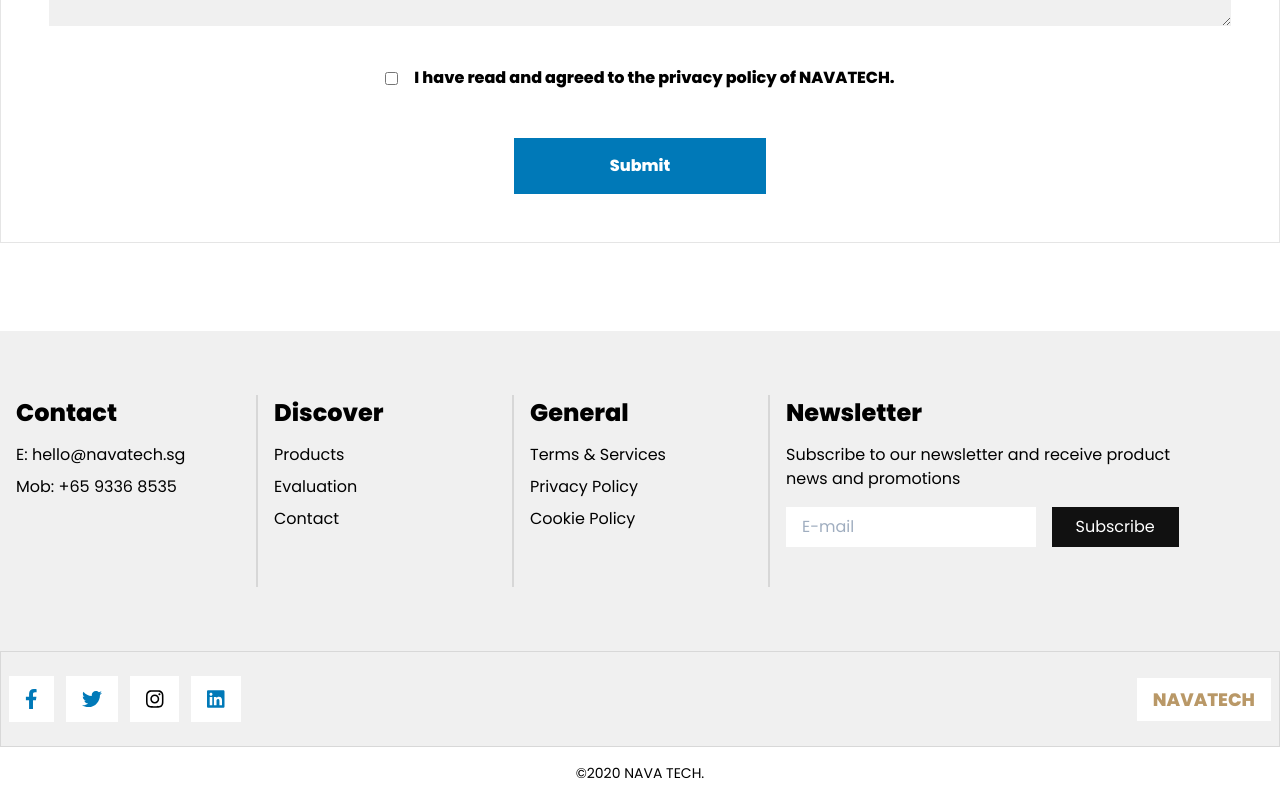
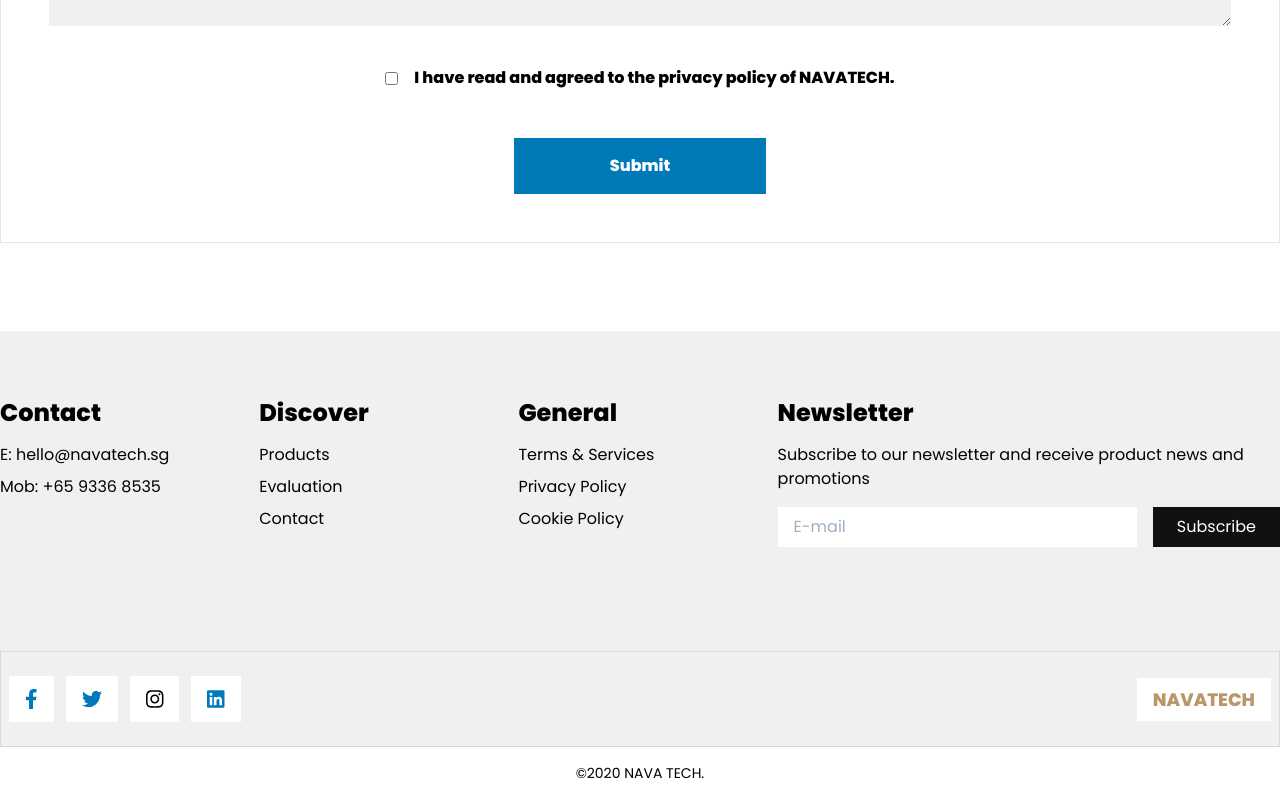
Before and after one commit to aatauil/Navatech-frontend, a React (Create React App) app: page /Contact in a window 1280 px wide. Shown: the part 1237-2037 px from the top of the page. Built offline with nearby package versions, Linux system fonts and the light colour scheme.

Commit message:
Started with SingleProduct page

```diff
--- a/src/App.js
+++ b/src/App.js
@@ -7,6 +7,7 @@ import Footer from './Components/Shared/Footer';
 import HomePage from './Routes/HomePage';
 import Evaluation from './Routes/PoolEvalutation';
 import Products from './Routes/Products';
+import SingleProduct from './Routes/SingleProduct'
 import Contact from './Routes/Contact';
 import TopBar from './Components/Shared/TopBar'
 
@@ -22,6 +23,7 @@ function App() {
             <Route path="/Evaluation" component={Evaluation}/>
             <Route path="/Products" component={Products}/>
             <Route path="/Contact" component={Contact}/>
+            <Route path="/Product/:id" component={SingleProduct}/>
           </Switch>
         <Footer />
       </div>
--- a/src/Components/Shared/Footer.js
+++ b/src/Components/Shared/Footer.js
@@ -6,8 +6,8 @@ function Footer() {
     return (
         <footer className="bg-gray" >
             <div className="container pt-16 md:pb-16 mx-auto">
-                <div className="flex md:flex-grow flex-col md:flex-row">
-                <div className="xl:w-1/5 px-4  md:border-b-0 md:w-1/3 text-center md:text-left mb-6 border-black w-full">
+                <div className="grid grid-flow-row gap-4 md:grid-cols-4 xl:grid-cols-5">
+                <div className=" md:border-b-0 text-center md:text-left border-black w-full">
                     <h2 className="font-bold text-2xl mb-3 ">Contact</h2>
                     <ol className="list-none mb-10">
                         <li className="pb-2">
@@ -18,7 +18,7 @@ function Footer() {
                         </li>
                     </ol>
                 </div>
-                <div className=" w-1/5 px-4 border-l-2 border-black hidden xl:inline ">
+                <div className=" hidden xl:inline ">
                     <h2 className="font-bold text-2xl mb-3 ">Discover</h2>
                     <nav className="list-none mb-10">
                     <li className="pb-2">
@@ -32,7 +32,7 @@ function Footer() {
                     </li>
                     </nav>
                 </div>
-                <div className="w-full md:w-1/3 xl:w-1/5 px-4 md:border-l-2 border-black text-center md:text-left">
+                <div className=" text-center md:text-left">
                     <h2 className="font-bold text-2xl mb-3 ">General</h2>
                     <ol className="list-none mb-10">
                     <li className="pb-2">
@@ -46,7 +46,7 @@ function Footer() {
                     </li>
                     </ol>
                 </div>
-                <div className="xl:w-1/3 px-4 md:border-l-2 border-black 2/3 hidden md:inline">
+                <div className=" hidden md:inline col-span-2">
                     <h2 className="font-bold text-2xl mb-3">Newsletter</h2>
                     <div className="list-none mb-10">
                     <p>Subscribe to our newsletter and receive product news and promotions</p>
--- /dev/null
+++ b/src/Queries/SINGLEPRODUCT_QUERY.js
@@ -0,0 +1,17 @@
+import gql from "graphql-tag";
+
+const SINGLEPRODUCT_QUERY = gql`
+    query Singleproduct($productId: ID!){
+
+        allProduct(id: $productId){
+            Name
+            Description
+            Images{
+                url
+            }
+
+        }
+    }
+`;
+
+export default SINGLEPRODUCT_QUERY;
--- a/src/Routes/Products.js
+++ b/src/Routes/Products.js
@@ -4,6 +4,7 @@ import {faFilter, faTimes} from "@fortawesome/free-solid-svg-icons"
 import ALLPRODUCTS_QUERY from "../Queries/ALLPRODUCTS_QUERY"
 import { useQuery } from "@apollo/react-hooks";
 import Select from 'react-select'
+import { Link } from 'react-router-dom';
 
 
 function Products() {
@@ -58,10 +59,12 @@ if (error) return `Error! ${error.message}`;
                     <div className=" grid grid-flow-row grid-cols-2  gap-6 my-6 ">
                         {data.allProducts.map(product => (
                             console.log(product.mainImage),
-                            <article key={product.id}  className="border border-black rounded flex flex-col justify-end">
+                            <Link to={`/Product/${product.id}`}>
+                                <article key={product.id} className="border border-black rounded flex flex-col justify-end">
                                 <img className="mx-auto" src={"http://localhost:1337" + product.MainImage.url}></img>
-                            <h2 className="font-bold text-center text-lg py-4">{product.Name}</h2>
-                            </article>
+                                <h2 className="font-bold text-center text-lg py-4">{product.Name}</h2>
+                                </article>
+                            </Link>
 
                         ))}
                     </div>
--- a/src/Routes/SingleProduct.js
+++ b/src/Routes/SingleProduct.js
@@ -1,10 +1,50 @@
 import React from 'react'
+import { useParams } from "react-router-dom";
+import SINGLEPRODUCT_QUERY from "../Queries/SINGLEPRODUCT_QUERY"
+import { useQuery } from "@apollo/react-hooks";
 
 function SingleProduct() {
+
+    let productId = useParams()
+
+    const { loading, error, data } = useQuery(SINGLEPRODUCT_QUERY, { productId: productId });
+    if (loading) return 'Loading...';
+    if (error) return `Error! ${error.message}`;
+    console.log(data)
+
+    console.log(productId)
     return (
-        <div>
+        <section className="my-16 container m-auto">
+            <div>Products/product</div>
+            <section className="grid grid-cols-2 gap-4 my-6">
 
-        </div>
+                <div className="bg-gray w-full h-64">
+                    <h2 className="h3-title text-left border-b-2 border-black">
+                        Pool Information
+                    </h2>
+                </div>
+
+                <div className="bg-gray w-full h-64">
+                    <h2 className="h3-title text-left border-b-2 border-black">
+                        Pool Information
+                    </h2>
+                </div>
+
+                <div className="bg-gray w-full h-64">
+                    <h2 className="h3-title text-left border-b-2 border-black">Best suited for</h2>
+                </div>
+
+                <div className="bg-gray w-full h-64">
+                    <h2 className="h3-title text-left border-b-2 border-black">Warranty</h2>
+                </div>
+                <div className="bg-gray w-full h-64">
+                    <h2 className="h3-title text-left border-b-2 border-black">Ship Freight</h2>
+                </div>
+                <div className="bg-gray w-full h-64">
+                    <h2 className="h3-title text-left border-b-2 border-black">Buy in bulk</h2>
+                </div>
+            </section>
+        </section>
     )
 }
 
```
